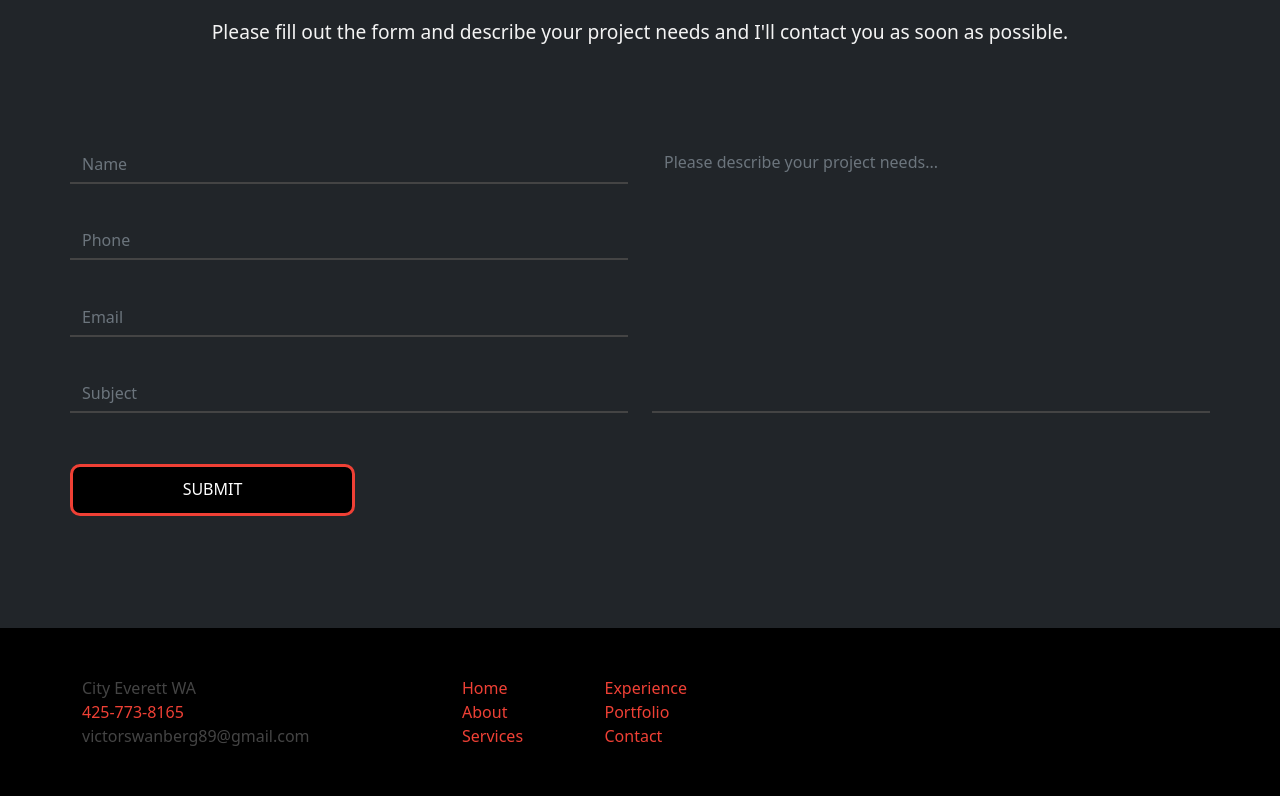
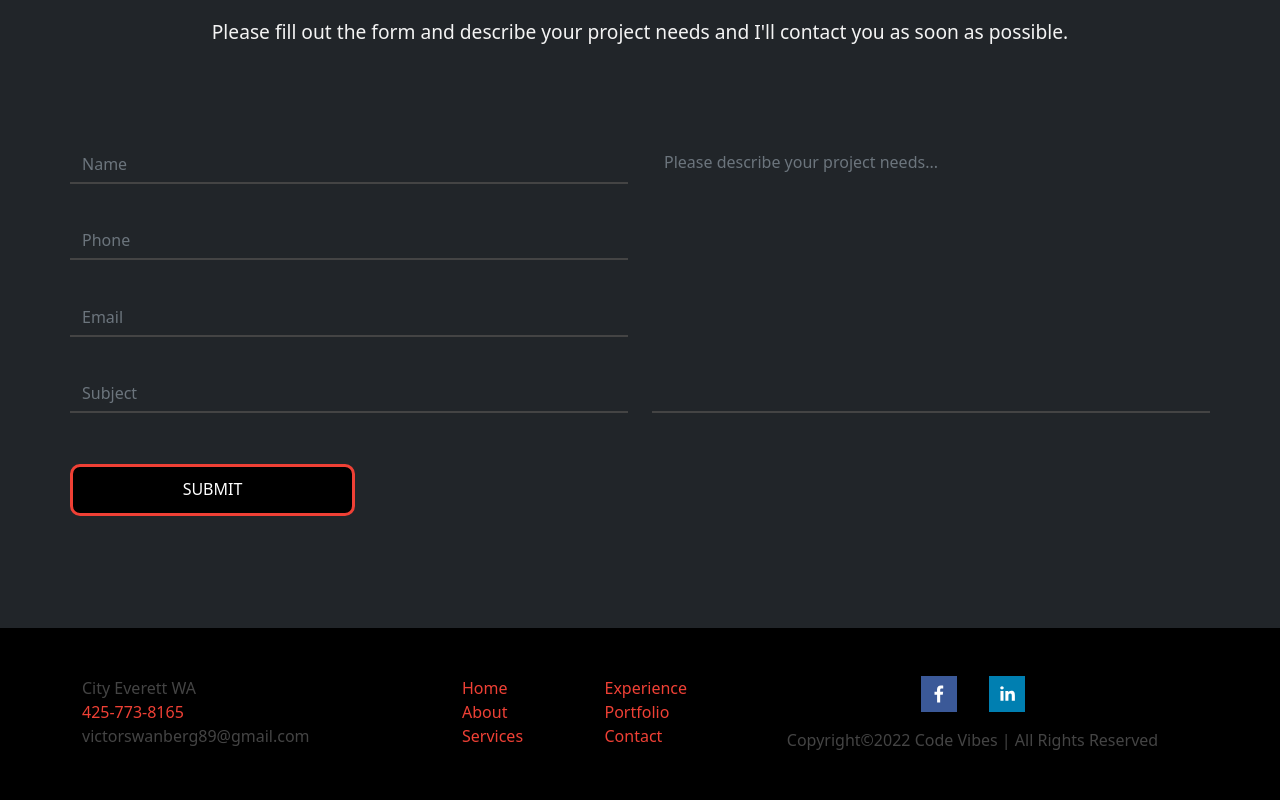
Before and after one commit to victorswanberg/portfolio, a React (Create React App) app: page / in a window 1280 px wide. Shown: the part 4470-5270 px from the top of the page. Built offline with nearby package versions, Linux system fonts and the light colour scheme.

Commit message:
footer component made. will need more styles but ready for deployment

```diff
--- a/package.json
+++ b/package.json
@@ -19,6 +19,7 @@
     "react-hook-form": "^7.28.1",
     "react-responsive-carousel": "^3.2.23",
     "react-scripts": "5.0.0",
+    "react-share": "^4.4.0",
     "react-tsparticles": "^1.42.1",
     "react-typed": "^1.2.0",
     "sass": "^1.49.9",
--- a/src/components/Footer.js
+++ b/src/components/Footer.js
@@ -1,4 +1,10 @@
 import React from 'react';
+import {
+  FacebookIcon,
+  FacebookShareButton,
+  LinkedinIcon,
+  LineShareButton
+} from 'react-share'
 
 const Footer = () => {
   return (
@@ -34,6 +40,26 @@ const Footer = () => {
               </div>
             </div>
           </div>
+          <div className="col-lg-5 col-md-5 col-sm-6 align-items-center">
+            <div className="d-flex justify-content-center">
+              <FacebookShareButton
+                quote={"Front-end-developer"}
+                hashtag="#React.js"
+              >
+                <FacebookIcon className="mx-3" size={36} />
+              </FacebookShareButton>
+              <LineShareButton
+                quote={"Front-end-developer"}
+                hashtag="#React.js"
+              >
+                <LinkedinIcon className="mx-3" size={36} />
+              </LineShareButton>
+            </div>
+            <p className="pt-3 text-center">
+              Copyright&copy;
+              {new Date().getFullYear()}&nbsp;Code Vibes | All Rights Reserved
+            </p>
+          </div>
         </div>
       </div>
     </div>
```
Also changed, not shown: 1 other file (tests, documents, lock files or other folders).
